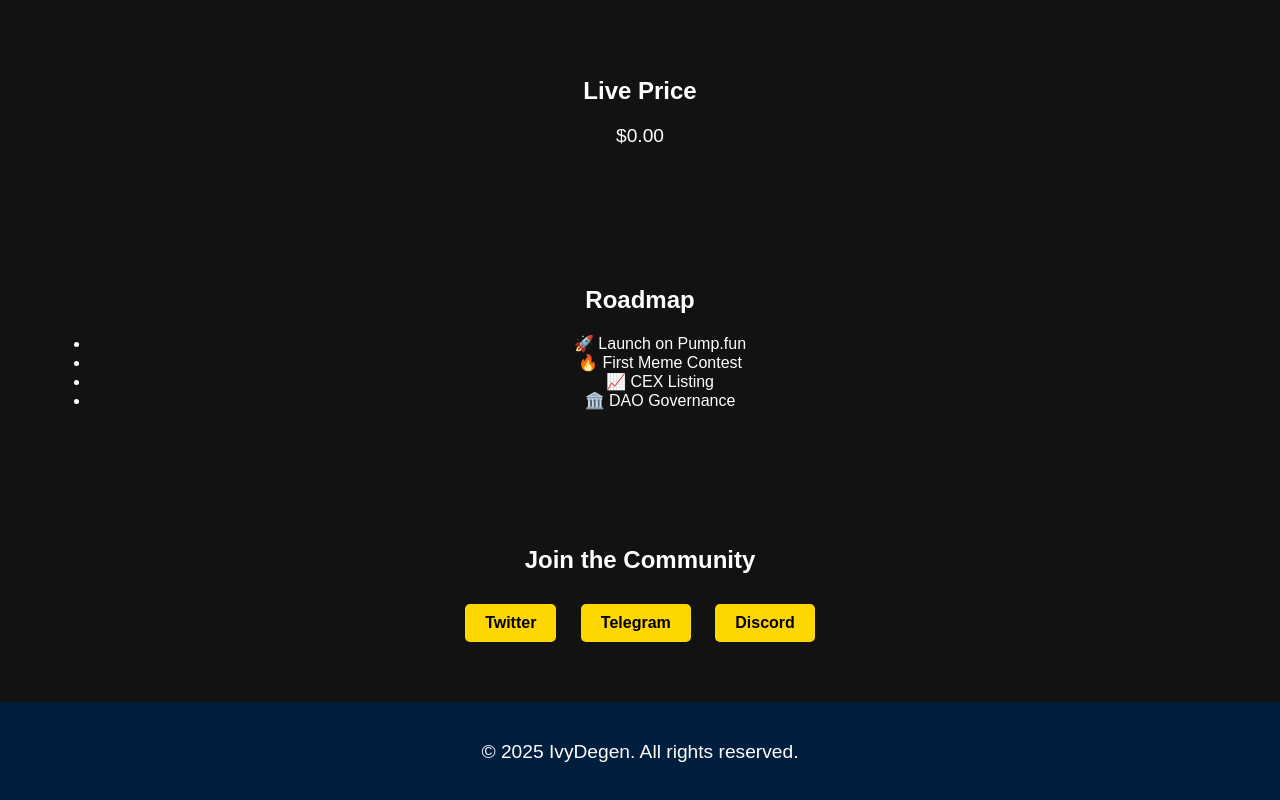
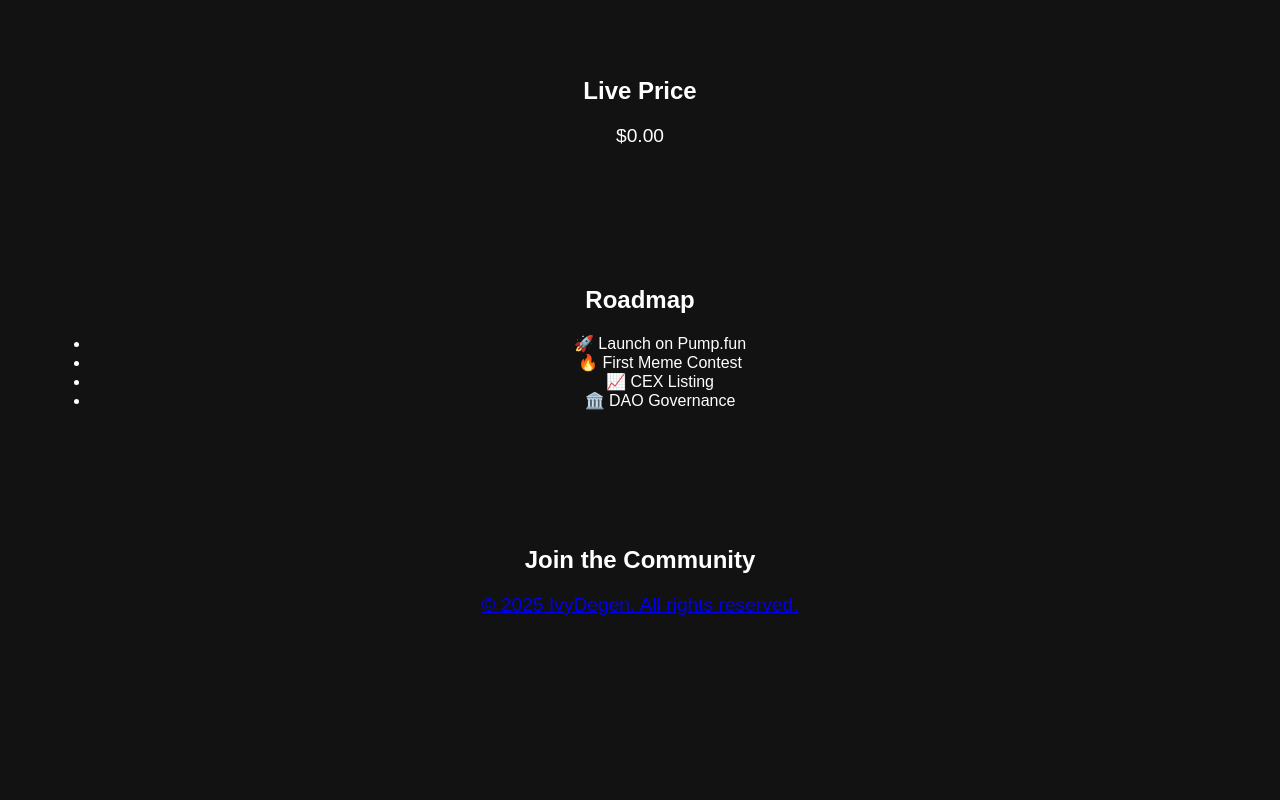
Before and after one commit to twistplot/IvyDegen, a plain HTML site: page index.html in a window 1280 px wide. Shown: the part 813-1613 px from the top of the page. After the commit the page ends 1498 px from the top, so only its background shows below. Drawn offline with Linux system fonts and the light colour scheme; no server answers.

Commit message:
Update index.html

```diff
--- a/index.html
+++ b/index.html
@@ -50,9 +50,7 @@
     <!-- Community -->
     <section class="community">
         <h2>Join the Community</h2>
-        <a href="https://twitter.com/IvyDegen" class="btn">Twitter</a>
-        <a href="https://t.me/IvyDegen" class="btn">Telegram</a>
-        <a href="https://discord.gg/IvyDegen" class="btn">Discord</a>
+        <a href="https://x.c
     </section>
 
     <footer>
```
